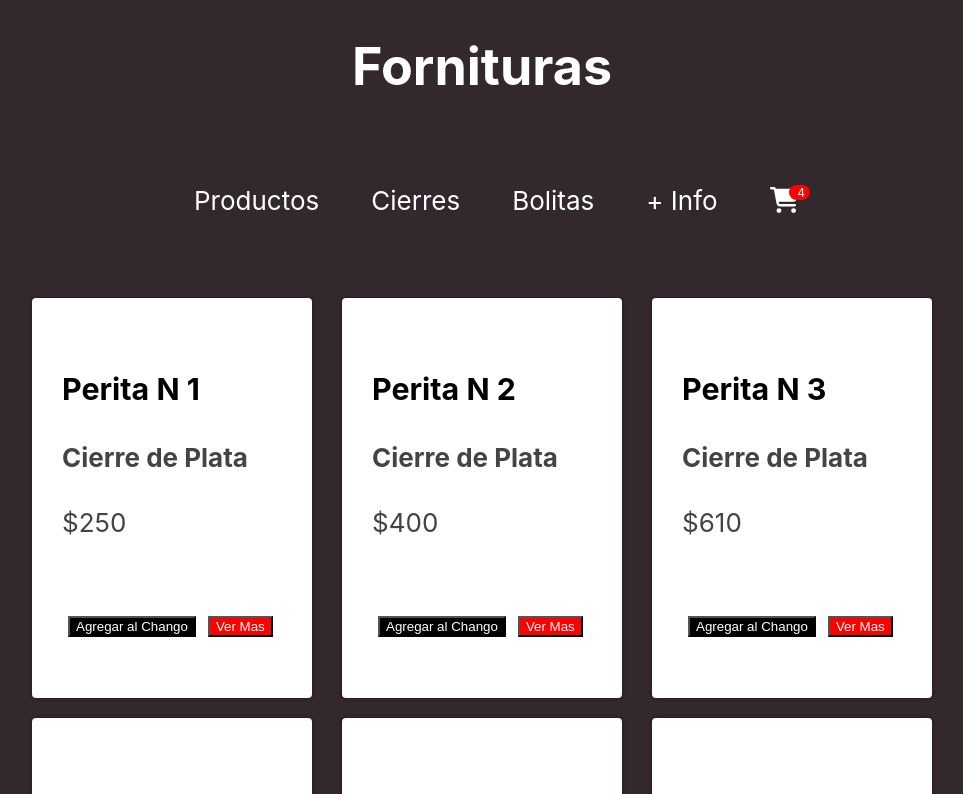
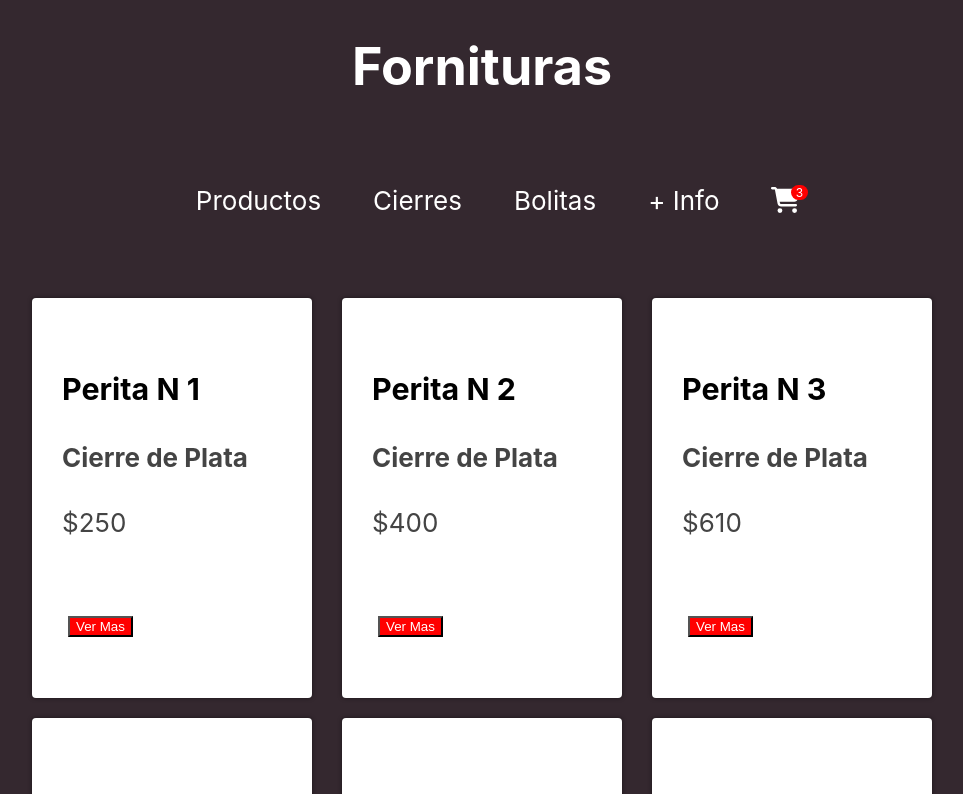
Before and after one commit to Damcarrizo/react, a React (Create React App) app: page / in a window 1280 px wide. Shown: the top 794 px of the page, without its empty margins (158-1121 px from the left). Built offline with nearby package versions, Linux system fonts and the light colour scheme.

Commit message:
entrega react

```diff
--- /dev/null
+++ b/src/components/ItemDetail/ItemDetail.jsx
@@ -0,0 +1,18 @@
+import "./itemDetail.css";
+
+function ItemDetail({ product }) {
+  return (
+    <div className="cardDetail">
+      <div className="card-detail" >
+        <img src={product.imgurl} alt="Producto img" />
+      </div>
+      <div className="card-detail" >
+        <h2>{product.titulo}</h2>
+        <p>{product.descripcion}</p>
+        <h4>$ {product.precio}</h4>
+      </div>
+    </div>
+  );
+}
+
+export default ItemDetail;
--- a/src/components/ItemDetail/ItemDetailContainer.jsx
+++ b/src/components/ItemDetail/ItemDetailContainer.jsx
@@ -2,6 +2,9 @@
 import {getSingleItem} from '../../components/Services/mockService';
 import { useEffect, useState } from 'react';
 import {useParams} from "react-router-dom";
+import ItemDetail from './ItemDetail';
+import "./itemDetail.css"
+
 
 function ItemDetailContainer() {
   const [productos, setProducto] = useState([])
@@ -14,14 +17,7 @@ async function getItemsAsync(){
 useEffect(()=>{
     getItemsAsync();
 },[]);
-    return (
-        <div>
-<img src={productos.imgUrl}/>
-      <h3>{productos.titulo}</h3>
-      <h4>{productos.precio}</h4>
-      <p>{productos.descripcion}</p>
-      </div>
-      );
+    return <ItemDetail product={productos}/>;
 }
 
 export default ItemDetailContainer
--- /dev/null
+++ b/src/components/ItemDetail/itemDetail.css
@@ -0,0 +1,16 @@
+.cardDetail{
+    position: relative;
+    color: #444444;
+    margin: 10px 15px;
+    min-height: 400px;
+    width: 280px;
+    height: 100%;
+    border-radius: 4px;
+    box-shadow: 0px 0px 4px rgba(0,0,0,0.50);
+    background-color: #fff;
+}
+
+.card-detail{
+    display: column;
+    padding: 12px 30px;
+}
--- a/src/components/NavBar/CartWidget.jsx
+++ b/src/components/NavBar/CartWidget.jsx
@@ -1,14 +1,19 @@
-import React from 'react';
+
+import React,{useContext} from 'react';
+import { cartContext } from '../../context/cartContext';
 import { FontAwesomeIcon } from "@fortawesome/react-fontawesome";
-
 import {faCartShopping} from "@fortawesome/free-solid-svg-icons";
 
+
 function CartWidget() {
+  const miContext = useContext(cartContext)
+
   return (
-    <div><FontAwesomeIcon icon={faCartShopping} />
-    <span className='badge badge-warning' id='lblCartCount'> 4 </span>
+    <div>
+      <FontAwesomeIcon icon={faCartShopping} />
+    <span className='badge badge-warning' id='lblCartCount'>{miContext.itemsInCart}</span>
     </div>
-  )
+  );
 }
 
 export default CartWidget
--- a/src/components/itemlist/item.jsx
+++ b/src/components/itemlist/item.jsx
@@ -17,10 +17,9 @@ function Item({ titulo, precio, descripcion, id }) {
         <p>${precio}</p>
       </div>
       <div className="card-button">
-      <MyButton text="Agregar al Chango" color="black" />
-      <Link to={urlDetail}>
-        <MyButton text="Ver Mas" color="red" />
-      </Link>
+        <Link to={urlDetail}>
+          <MyButton text="Ver Mas" color="red" />
+        </Link>
       </div>
     </div>
   );
--- /dev/null
+++ b/src/context/cartContext.jsx
@@ -0,0 +1,14 @@
+import { createContext } from "react";
+
+export const cartContext = createContext();
+
+
+export function CartContextProvider ({children}){
+    const itemsInCart = 3
+
+    return(
+        <cartContext.Provider value={{itemsInCart}}>
+            {children}
+        </cartContext.Provider>
+    )
+}
```
Also changed, not shown: src/App.jsx (+16 -9 lines).
